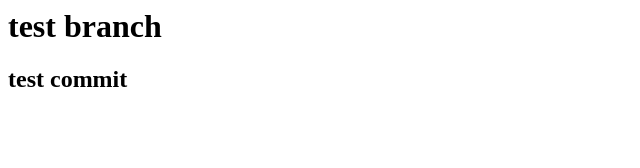
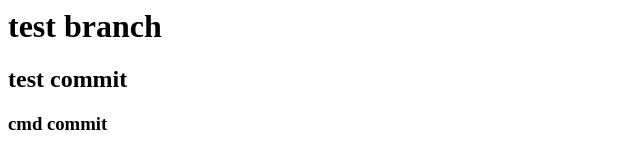
Before and after one commit to tanghaijie/testgithub, a plain HTML site: page index.html in a window 1280 px wide. Shown: the whole page, without its empty margins (0-640 px from the left). Drawn offline with Linux system fonts and the light colour scheme.

Commit message:
cmd 提交

```diff
--- a/index.html
+++ b/index.html
@@ -5,5 +5,6 @@
 <body>
 <h1>test branch</h1>
 <h2>test commit</h2>
+<h3>cmd commit<h3>
 </body>
 </html>
```
